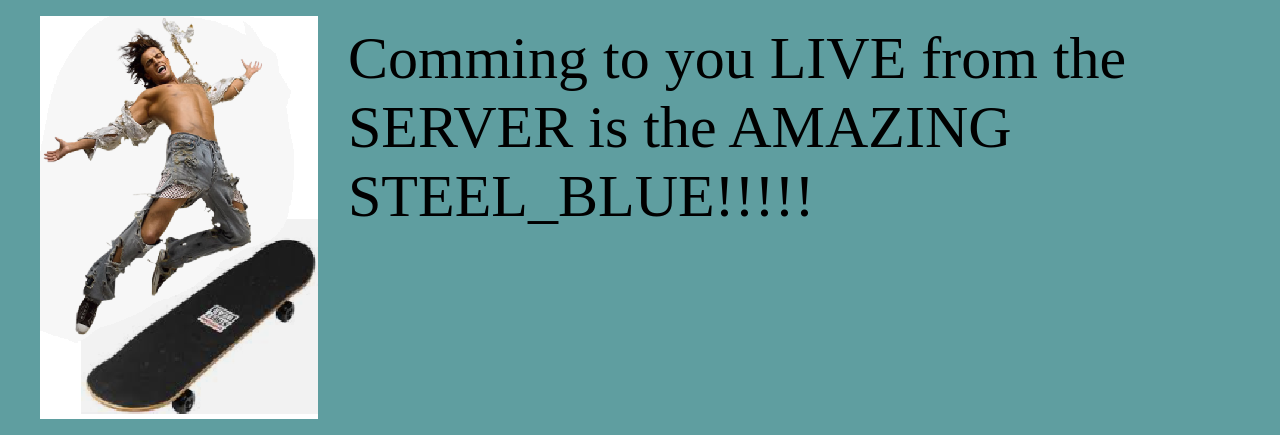
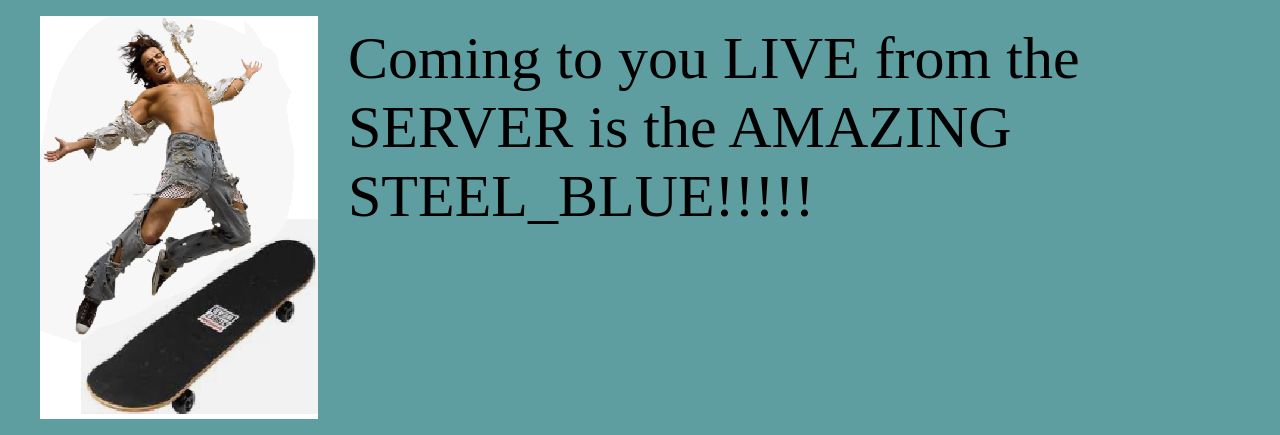
Before and after one commit to SteelBlueZK/SteelBlueZK.github.io, a plain HTML site: page index.html in a window 1280 px wide. Shown: the part 431-866 px from the top of the page. Drawn offline with Linux system fonts and the light colour scheme.

Commit message:
typo fix

```diff
--- a/index.html
+++ b/index.html
@@ -20,7 +20,7 @@
         </nav>
         <article>
             <img src="images/epicSkateboard.png">
-            <p style="font-size: 60px;">Comming to you LIVE from the SERVER is the AMAZING STEEL_BLUE!!!!!</p>
+            <p style="font-size: 60px;">Coming to you LIVE from the SERVER is the AMAZING STEEL_BLUE!!!!!</p>
         </article>
         <article>
             <p>Learn all about my <span style="color: blueviolet;">Youtube Channel</span>!!!!</p>
```
